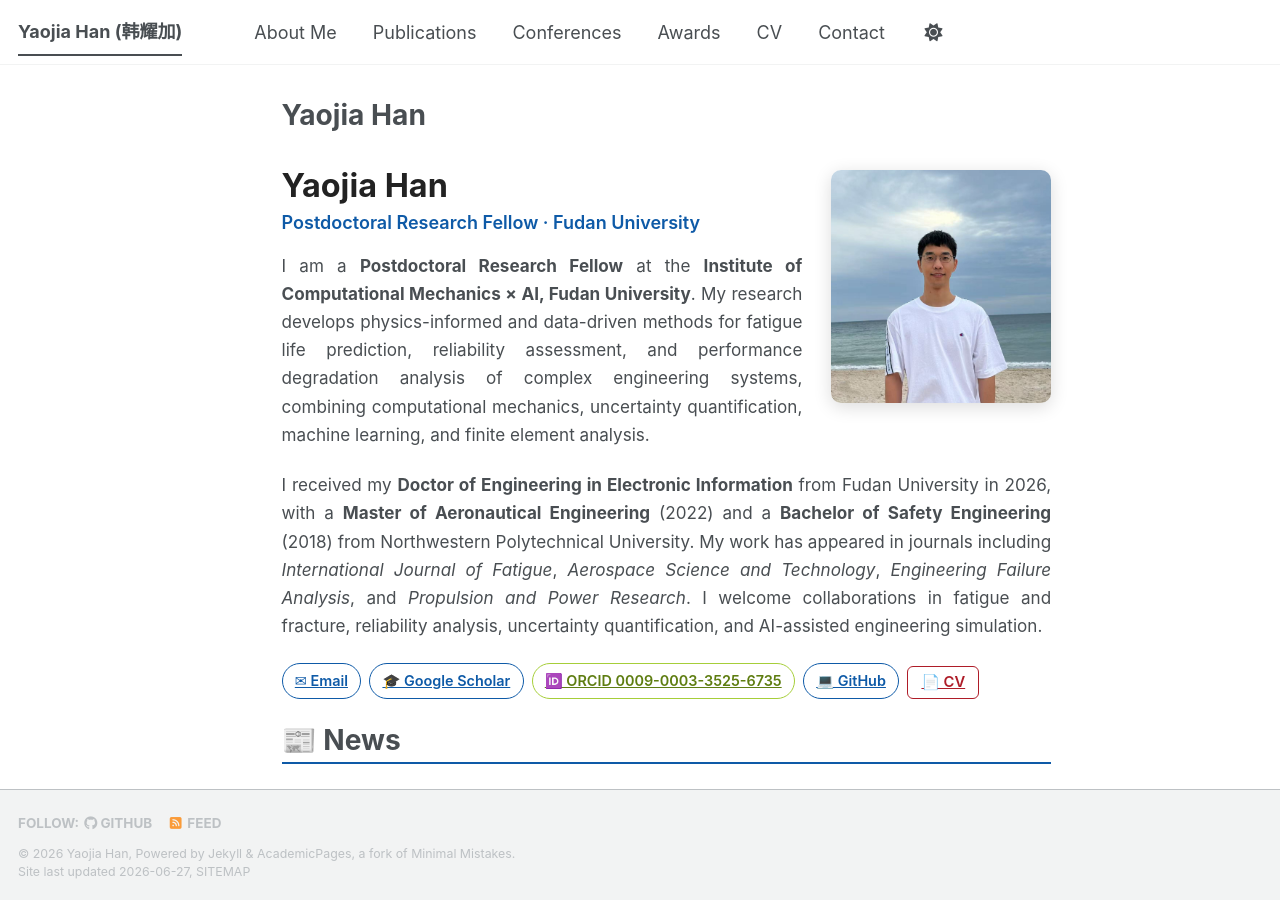
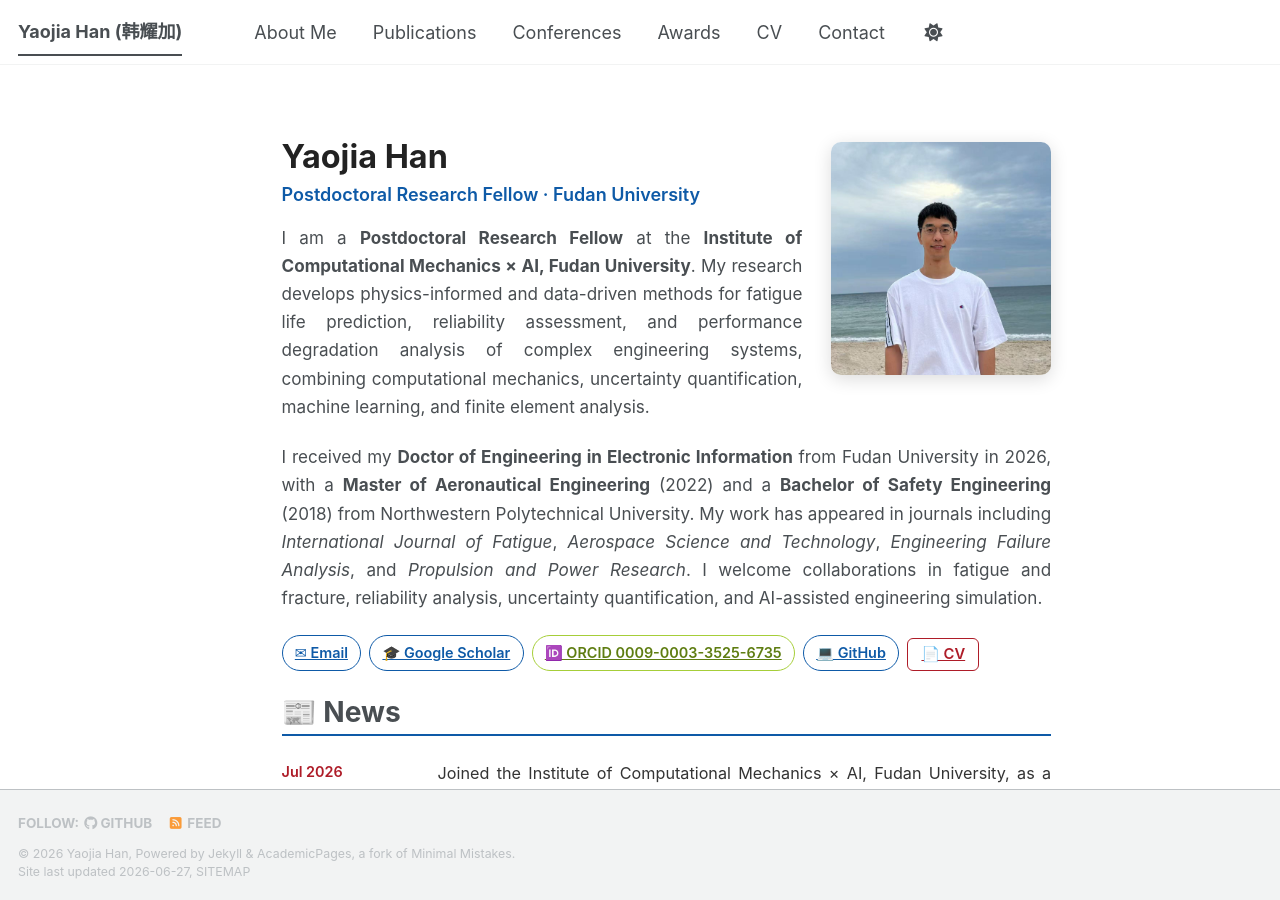
Before and after one commit to jaydenHYJ/jaydenHYJ.github.io, a Jekyll site: the page built from _pages/about.md, in a window 1280 px wide and 900 px high. Built offline with Jekyll 4.4.1, drawn with Linux system fonts in a browser that asks for light colours; a script bundle is joined from its source files by our own code; library files that are not in the unit come from our copies.

Commit message:
Update about.md

```diff
--- a/_pages/about.md
+++ b/_pages/about.md
@@ -1,7 +1,7 @@
 ---
 permalink: /
-title: "Yaojia Han"
-excerpt: "Yaojia Han - Postdoctoral Research Fellow at the Institute of Computational Mechanics × AI, Fudan University"
+title: ""
+excerpt: "Postdoctoral Research Fellow at the Institute of Computational Mechanics × AI, Fudan University"
 author_profile: false
 sitemap: true
 redirect_from:
```
